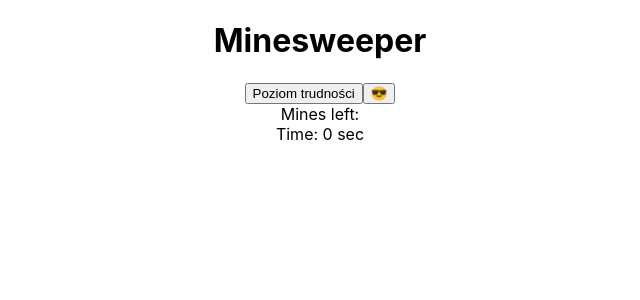
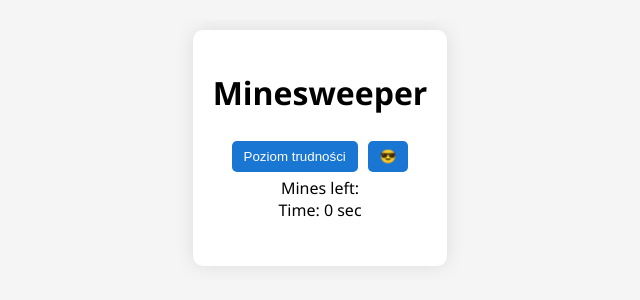
Before and after one commit to Adam-Sidor/Minesweeper, a React (Create React App) app in the folder frontend/minesweeper-frontend/: page / in a window 1280 px wide. Shown: the top 300 px of the page, without its empty margins (320-960 px from the left). Built offline with nearby package versions, Linux system fonts and the light colour scheme.

Commit message:
Basic css

```diff
--- a/frontend/minesweeper-frontend/src/App.css
+++ b/frontend/minesweeper-frontend/src/App.css
@@ -1,5 +1,26 @@
+body {
+  font-family: 'Segoe UI', sans-serif;
+  background-color: #f5f5f5;
+  margin: 0;
+  padding: 20px;
+}
+
+.app-wrapper {
+  text-align: center;
+  overflow-x: auto;
+  padding: 10px;
+}
+
+
 .App {
   text-align: center;
+  margin: 0 auto;
+  background: white;
+  padding: 20px;
+  border-radius: 10px;
+  box-shadow: 0 0 20px rgba(0, 0, 0, 0.1);
+  display: inline-block;
+  overflow-x: auto;
 }
 
 .App-logo {
@@ -10,6 +31,15 @@
 @media (prefers-reduced-motion: no-preference) {
   .App-logo {
     animation: App-logo-spin infinite 20s linear;
+  }
+}
+
+@keyframes App-logo-spin {
+  from {
+    transform: rotate(0deg);
+  }
+  to {
+    transform: rotate(360deg);
   }
 }
 
@@ -37,17 +67,9 @@
 .mine-count.mine-7 { color: black; }
 .mine-count.mine-8 { color: gray; }
 
-.game-over {
-  margin-top: 10px;
-  font-size: 18px;
-  font-weight: bold;
-  color: #444;
-}
-
-
 .board-container {
   display: inline-block;
-  margin-top: 10px;
+  margin-top: 20px;
 }
 
 .board-row {
@@ -64,48 +86,68 @@
   font-size: 16px;
   line-height: 30px;
   padding: 0;
+  font-weight: bold;
+  border-radius: 4px;
+  transition: background 0.2s ease;
+}
+
+.cell-button:hover:not(:disabled) {
+  background-color: #bbb;
 }
 
 .cell-revealed {
-  background-color: #ddd;
+  background-color: #ddd !important;
 }
 
 .cell-flagged {
   background-color: #999;
 }
 
-.difficultyButton {
-  margin: 5px;
+.game-over {
+  margin-top: 20px;
+  font-size: 20px;
+  font-weight: bold;
+  color: #333;
 }
 
-.customDifficultyForm {
+button {
+  padding: 8px 12px;
+  margin: 5px;
+  border: none;
+  border-radius: 5px;
+  background-color: #1976d2;
+  color: white;
+  cursor: pointer;
+}
+
+button:hover {
+  background-color: #1565c0;
+}
+
+.difficultyButton {
+  background-color: #555;
+}
+
+.difficultyButton:hover {
+  background-color: #444;
+}
+
+.custom-difficulty-form {
   margin-top: 10px;
 }
 
-.customDifficultyForm input {
-  display: block;
-  margin-bottom: 5px;
+.custom-difficulty-form input {
+  margin: 5px;
+  padding: 5px;
+  width: 60px;
 }
 
-.customDifficultyForm button {
+.custom-difficulty-form button {
   margin-top: 5px;
 }
 
 .error-message {
   color: red;
+  font-weight: bold;
+  margin-bottom: 10px;
 }
-
-.game-over {
-  margin-top: 20px;
-  font-weight: bold;
-}
-
-
-@keyframes App-logo-spin {
-  from {
-    transform: rotate(0deg);
-  }
-  to {
-    transform: rotate(360deg);
-  }
-}
--- a/frontend/minesweeper-frontend/src/App.tsx
+++ b/frontend/minesweeper-frontend/src/App.tsx
@@ -1,5 +1,4 @@
 import React, { useEffect, useState } from 'react';
-import logo from './logo.svg';
 import axios from 'axios';
 import './App.css';
 
@@ -30,22 +29,6 @@ function App() {
   const [customCols, setCustomCols] = useState(8);
   const [customMines, setCustomMines] = useState(10);
   const [errorMessage, setErrorMessage] = useState('');
-
-
-  const getColor = (n: number): string => {
-    switch (n) {
-      case 1: return 'blue';
-      case 2: return 'green';
-      case 3: return 'red';
-      case 4: return 'purple';
-      case 5: return 'yellow';
-      case 6: return 'orange';
-      case 7: return 'black';
-      case 8: return 'gray';
-      default: return 'black';
-    }
-  };
-
 
   const startGame = async () => {
     try {
@@ -138,6 +121,7 @@ function App() {
     };
   }, [gameStatus]);
   return (
+    <div className='app-wrapper'>
       <div className="App">
         <h1>Minesweeper</h1>
         <button onClick={() => setShowDifficultyMenu(true)}>Poziom trudności</button>
@@ -198,6 +182,7 @@ function App() {
           {gameStatus === 'IN_PROGRESS' && <div className="game-over">Game in progress</div>}
         </div>
       </div>
+    </div>
   );
 }
 
```
Lines whose indentation alone changed are shown as unchanged.
